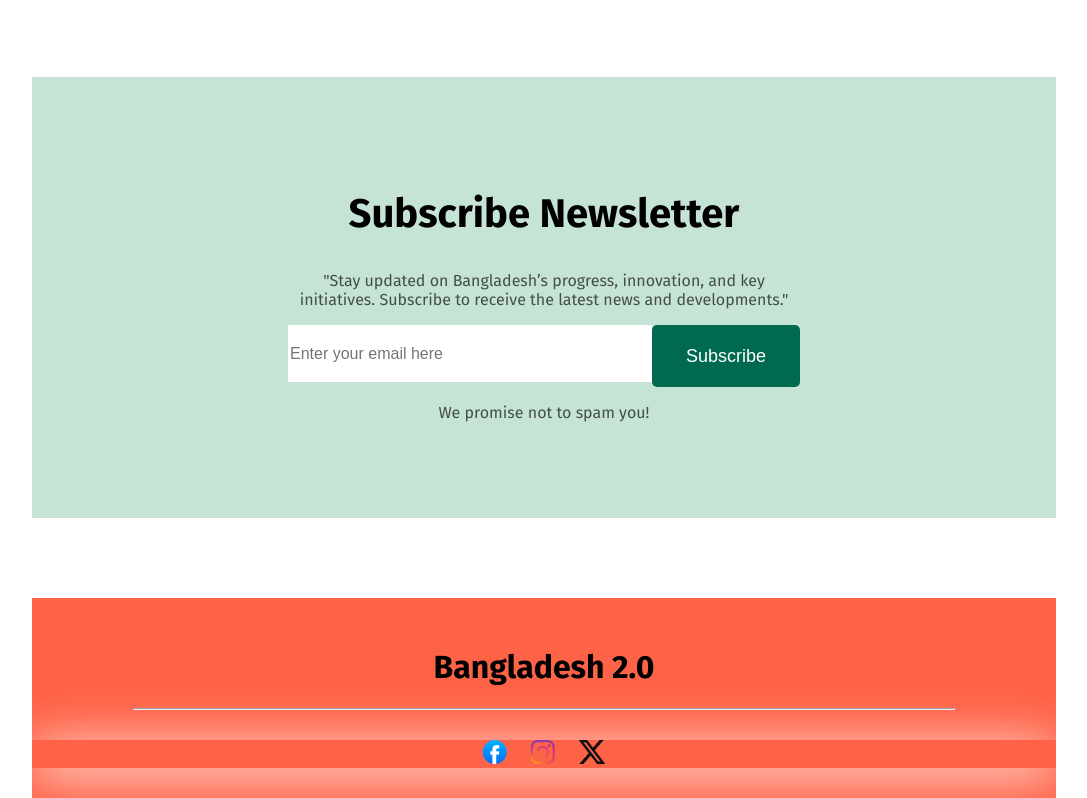
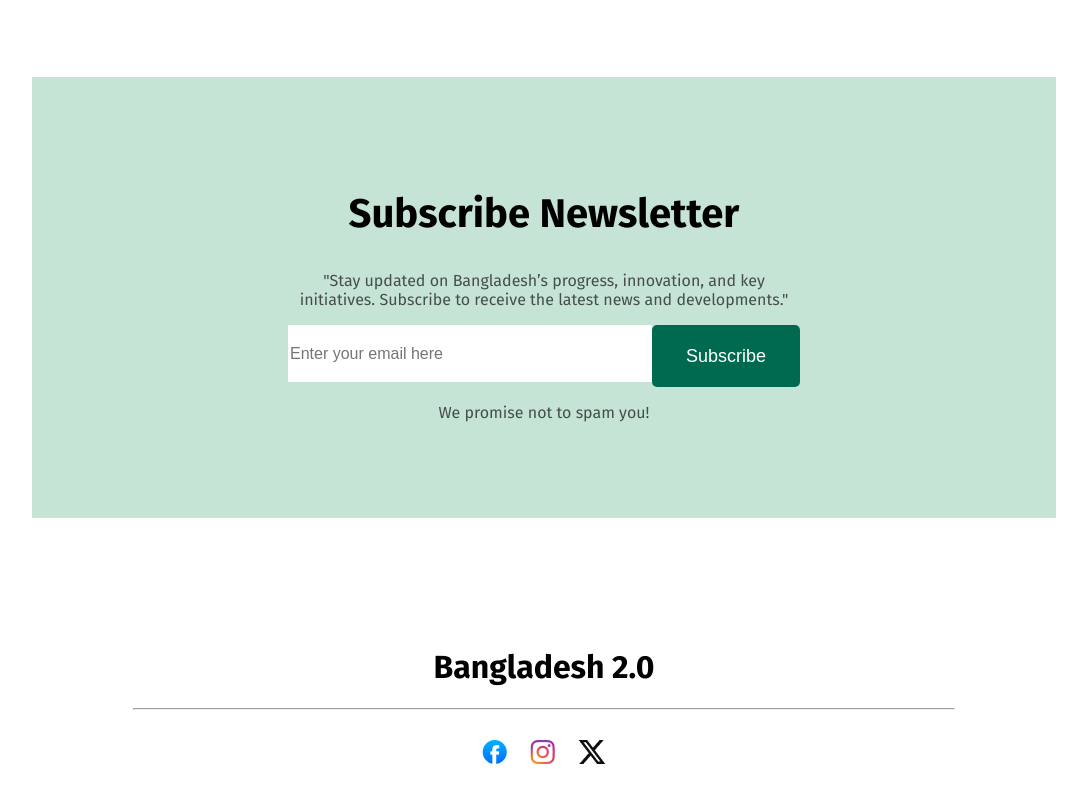
Before and after one commit to Md-MehediHasan1/milestone1-project, a plain HTML site: page index.html in a window 1280 px wide. Shown: the part 4896-5694 px from the top of the page, without its empty margins (96-1183 px from the left). Drawn offline with Linux system fonts and the light colour scheme.

Commit message:
footer section done

```diff
--- a/styles/styles.css
+++ b/styles/styles.css
@@ -484,7 +484,7 @@ margin: 0 auto;
 /* footer styles */
 
 footer{
-background-color: tomato;
+background-color: white;
 
 }
 .fstyles{
```
